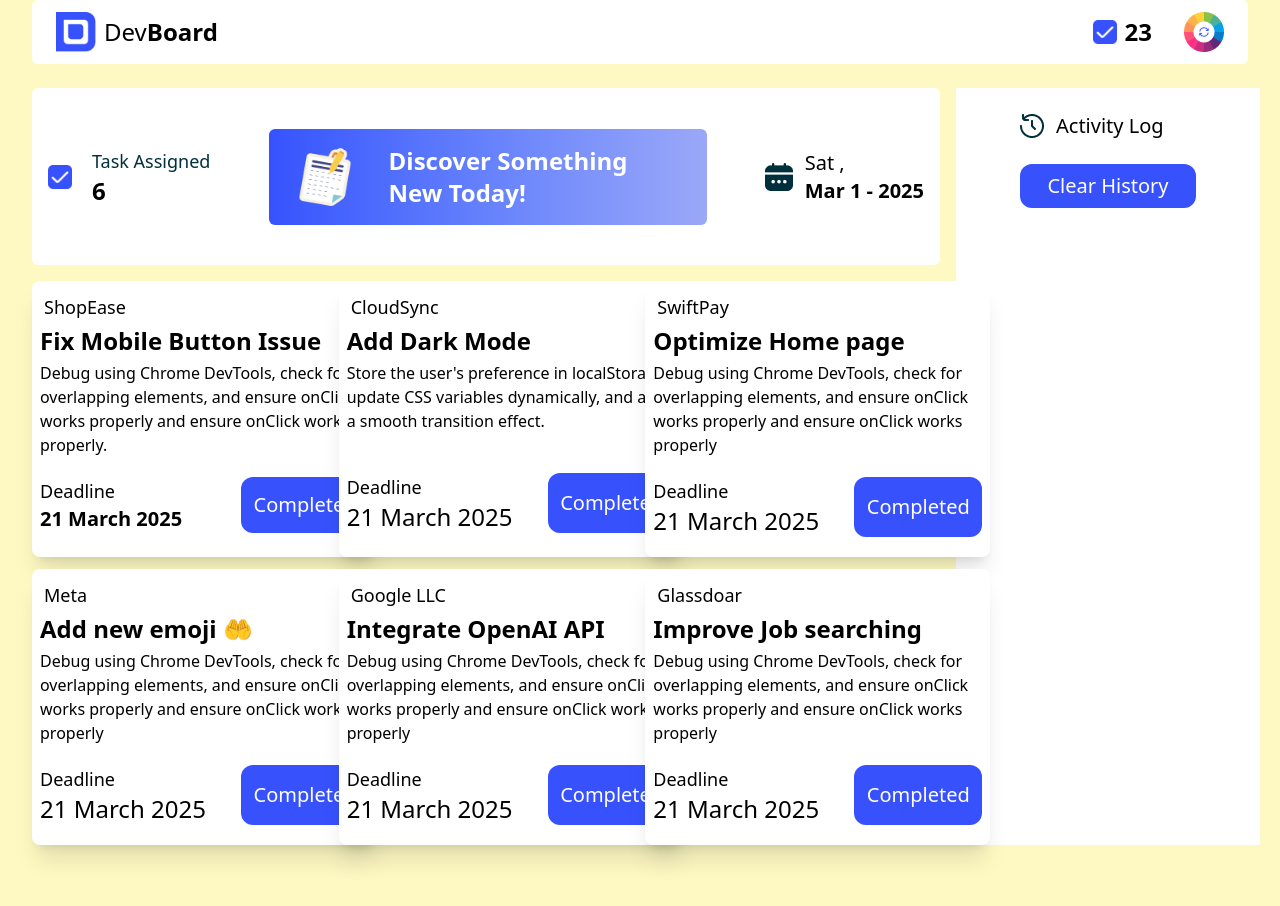
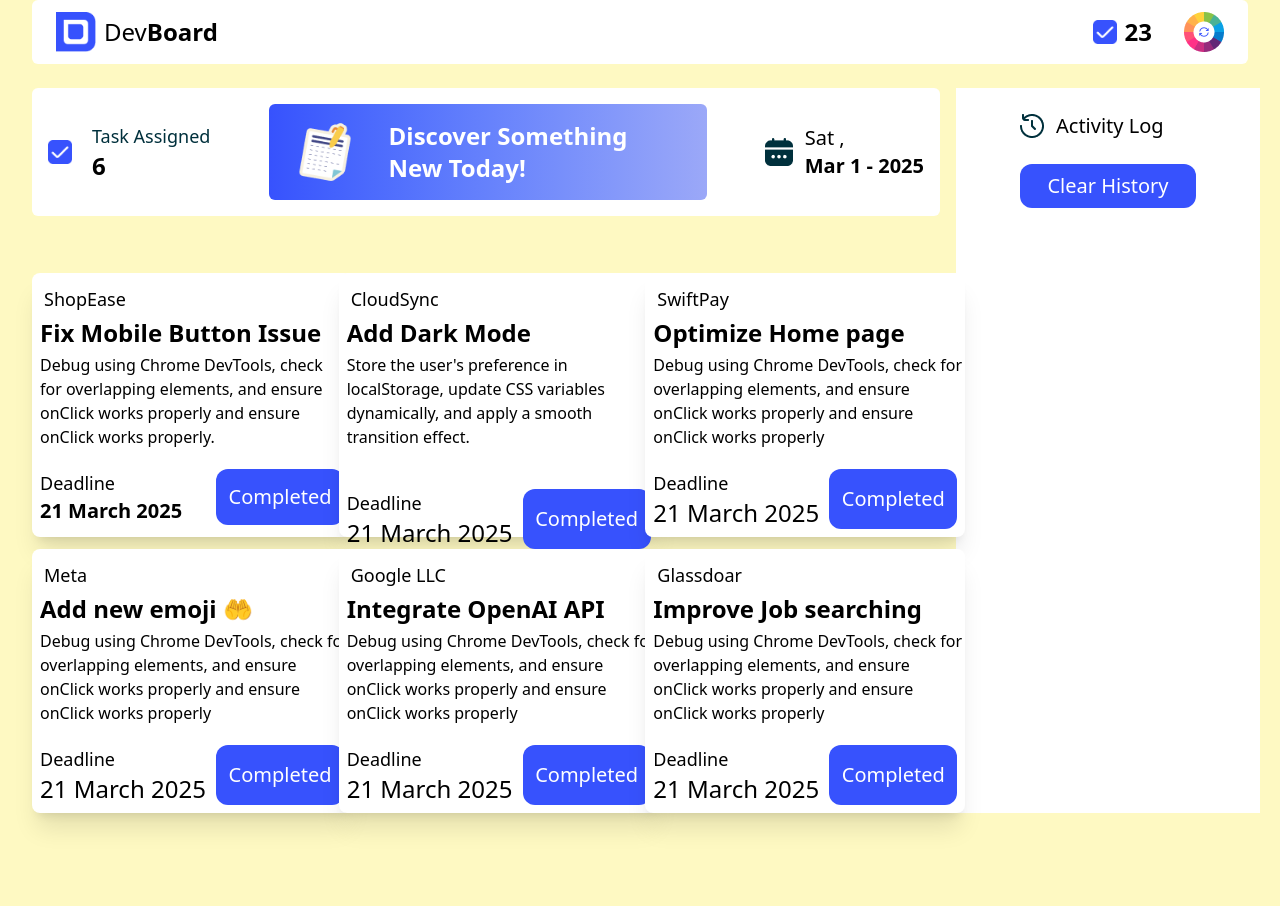
Before and after one commit to abufattahmdshakib/B11-A5-Dev-Board, a plain HTML site: page index.html in a window 1280 px wide. Shown: the top 906 px of the page. Drawn offline with nearby package versions, Linux system fonts and the light colour scheme.

Commit message:
fontent disyn done

```diff
--- a/index.html
+++ b/index.html
@@ -32,7 +32,7 @@
 
         <section>
             <div class=" grid grid-cols-12 grid-rows-8 mb-32 mt-6 gap-4">
-                <div class="flex justify-between bg-white rounded-md pl-4 pr-4 row-span-1 col-span-9  items-center">
+                <div class="flex justify-between bg-white rounded-md pl-4 pr-4 h-32  col-span-9  items-center">
 
                     <div class="flex items-center gap-5">
                         <div><img class="w-6" src="./assets/checkbox.png"></div>
@@ -68,7 +68,7 @@
 
 
                 <div class="grid grid-cols-3 col-span-9 row-span-3 gap-3">
-                    <div id="shopEase-card" class="w-[345px] bg-white rounded-lg shadow-xl">
+                    <div id="shopEase-card" class="w-[320px] h-66 bg-white rounded-lg shadow-xl">
                         <h4 class="text-lg font-normal pl-3 mt-3">ShopEase</h4>
                         <h2 class="text-2xl font-semibold pl-2 mt-1">Fix Mobile Button Issue </h2>
                         <p class="pl-2  px-3 mt-1">Debug using Chrome DevTools, check for overlapping elements, and ensure
@@ -82,7 +82,7 @@
                             <button id="shopEase-card-btn" class="bg-[#3752FD]  w-32 rounded-xl text-xl font-normal text-white">Completed</button>
                         </div>
                     </div>
-                    <div class="w-[345px] bg-white rounded-lg shadow-xl">
+                    <div class="w-[320px]  h-66 bg-white rounded-lg shadow-xl">
                         <h4 class="text-lg font-normal pl-3 mt-3">CloudSync</h4>
                         <h2 class="text-2xl font-semibold pl-2 mt-1">Add Dark Mode</h2>
                         <p class="pl-2 mt-1">Store the user's preference in localStorage, update CSS variables dynamically, and apply a smooth transition effect.</p>
@@ -95,7 +95,7 @@
                                 class="bg-[#3752FD] w-32 rounded-xl text-xl font-normal text-white">Completed</button>
                         </div>
                     </div>
-                    <div class="w-[345px] bg-white rounded-lg shadow-xl">
+                    <div class="w-[320px]  h-66 bg-white rounded-lg shadow-xl">
                         <h4 class="text-lg font-normal pl-3 mt-3">SwiftPay</h4>
                         <h2 class="text-2xl font-semibold pl-2 mt-1">Optimize  Home page</h2>
                         <p class="pl-2 mt-1">Debug using Chrome DevTools, check for overlapping elements, and ensure onClick works properly
@@ -109,7 +109,7 @@
                                 class="bg-[#3752FD] w-32 rounded-xl text-xl font-normal text-white">Completed</button>
                         </div>
                     </div>
-                    <div class="w-[345px] bg-white rounded-lg shadow-xl">
+                    <div class="w-[320px]  h-66 bg-white rounded-lg shadow-xl">
                         <h4 class="text-lg font-normal pl-3 mt-3">Meta</h4>
                         <h2 class="text-2xl font-semibold pl-2 mt-1">Add new emoji 🤲 </h2>
                         <p class="pl-2 mt-1">Debug using Chrome DevTools, check for overlapping elements, and ensure onClick works properly
@@ -123,7 +123,7 @@
                                 class="bg-[#3752FD] w-32 rounded-xl text-xl font-normal text-white">Completed</button>
                         </div>
                     </div>
-                    <div class="w-[345px] bg-white rounded-lg shadow-xl">
+                    <div class="w-[320px]  h-66 bg-white rounded-lg shadow-xl">
                         <h4 class="text-lg font-normal pl-3 mt-3">Google LLC</h4>
                         <h2 class="text-2xl font-semibold pl-2 mt-1">Integrate OpenAI API </h2>
                         <p class="pl-2 mt-1">Debug using Chrome DevTools, check for overlapping elements, and ensure onClick works properly
@@ -137,7 +137,7 @@
                                 class="bg-[#3752FD] w-32 rounded-xl text-xl font-normal text-white">Completed</button>
                         </div>
                     </div>
-                    <div class="w-[345px] bg-white rounded-lg shadow-xl">
+                    <div class="w-[320px]  h-66 bg-white rounded-lg shadow-xl">
                         <h4 class="text-lg font-normal pl-3 mt-3">Glassdoar</h4>
                         <h2 class="text-2xl font-semibold pl-2 mt-1">Improve Job searching </h2>
                         <p class="pl-2 mt-1">Debug using Chrome DevTools, check for overlapping elements, and ensure onClick works properly
```
